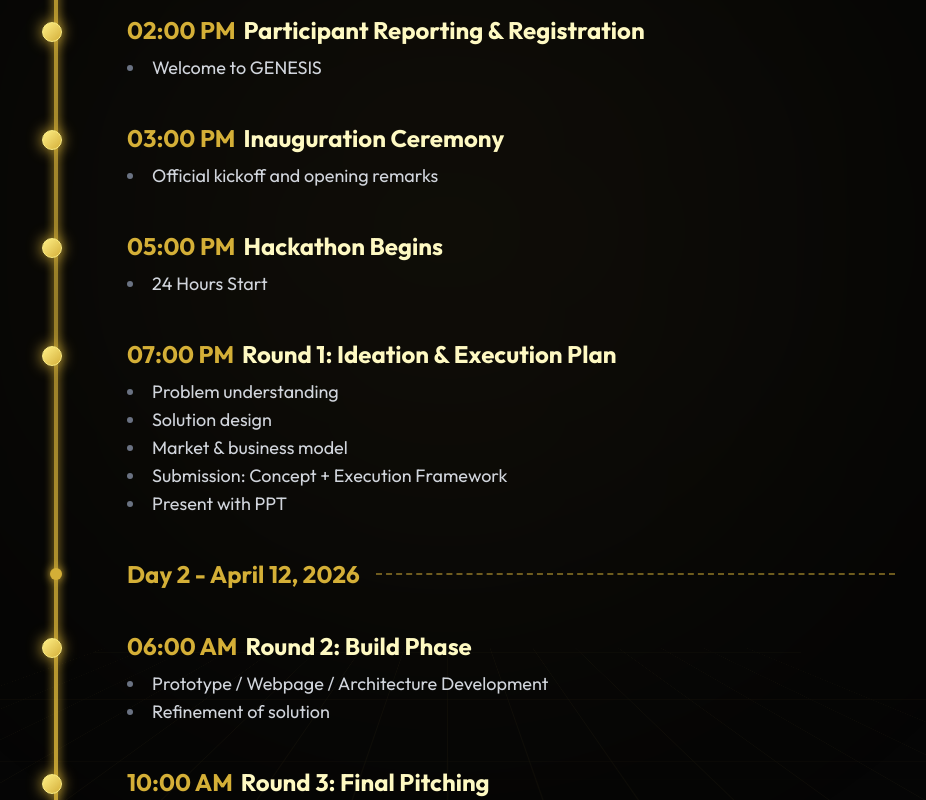
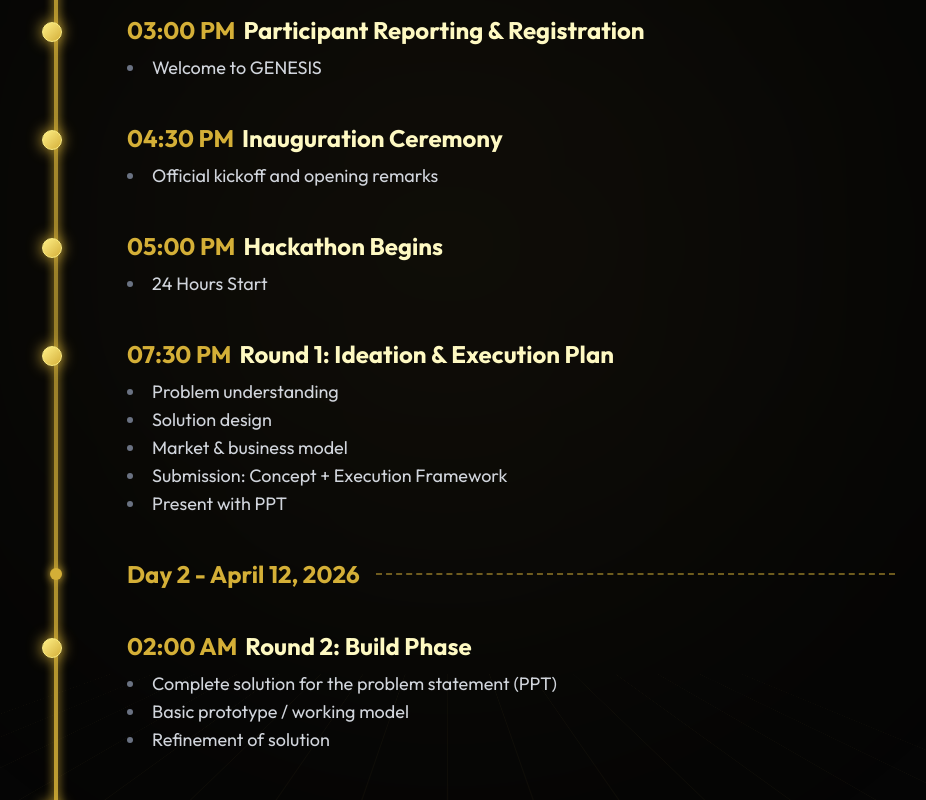
Before and after one commit to Roshinivb/genesis-hackathon, a React (Vite) app: page / in a window 1280 px wide. Shown: the part 3620-4420 px from the top of the page, without its empty margins (193-1119 px from the left). Built offline with nearby package versions, Linux system fonts and the light colour scheme.

Commit message:
Update schedule timings

```diff
--- a/src/components/ScheduleSection.jsx
+++ b/src/components/ScheduleSection.jsx
@@ -17,12 +17,12 @@ const scheduleDataDay0 = [
 
 const scheduleDataDay1 = [
   {
-    time: "02:00 PM",
+    time: "03:00 PM",
     title: "Participant Reporting & Registration",
     description: "Welcome to GENESIS"
   },
   {
-    time: "03:00 PM",
+    time: "04:30 PM",
     title: "Inauguration Ceremony",
     description: "Official kickoff and opening remarks"
   },
@@ -32,7 +32,7 @@ const scheduleDataDay1 = [
     description: "24 Hours Start"
   },
   {
-    time: "07:00 PM",
+    time: "07:30 PM",
     title: "Round 1: Ideation & Execution Plan",
     description: [
       "Problem understanding",
@@ -46,20 +46,21 @@ const scheduleDataDay1 = [
 
 const scheduleDataDay2 = [
   {
-    time: "06:00 AM",
+    time: "02:00 AM",
     title: "Round 2: Build Phase",
     description: [
-      "Prototype / Webpage / Architecture Development",
+      "Complete solution for the problem statement (PPT)",
+      "Basic prototype / working model",
       "Refinement of solution"
     ]
   },
   {
-    time: "10:00 AM",
+    time: "11:00 AM",
     title: "Round 3: Final Pitching",
     description: "Present your completed projects to the judges"
   },
   {
-    time: "05:00 PM",
+    time: "01:00 PM",
     title: "Validation & Closing Ceremony",
     description: "Results announcement and final wrap-up"
   }
```
